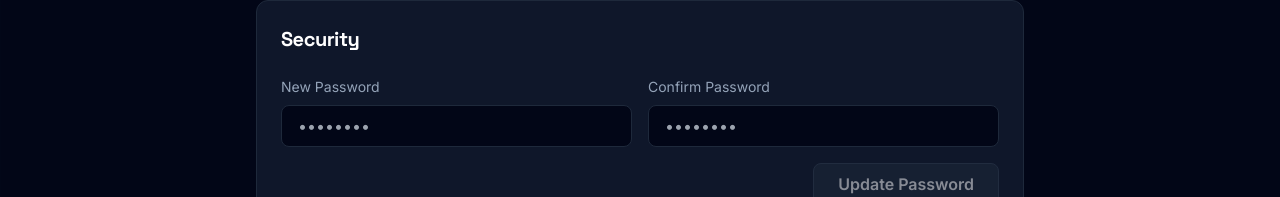
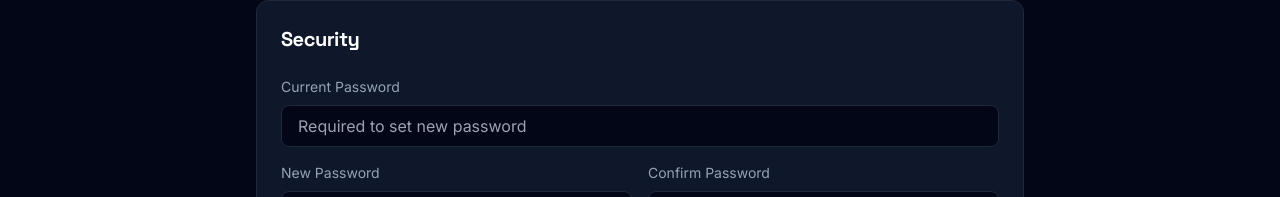
Before and after one commit to VictorChidex1/kelvins-grid, a React (Vite) app: page /settings in a window 1280 px wide. Shown: the part 724-921 px from the top of the page. Built offline with nearby package versions, Linux system fonts and the light colour scheme; no server answers.

Commit message:
enhanced password security

```diff
--- a/src/context/AuthContext.tsx
+++ b/src/context/AuthContext.tsx
@@ -11,6 +11,8 @@ import {
   updateProfile,
   updatePassword,
   deleteUser,
+  reauthenticateWithCredential,
+  EmailAuthProvider,
 } from "firebase/auth";
 import type { User } from "firebase/auth";
 import { doc, setDoc, getDoc, updateDoc, deleteDoc } from "firebase/firestore";
@@ -42,6 +44,7 @@ interface AuthContextType {
   updateUserProfile: (data: Partial<UserProfile>) => Promise<void>;
   updateUserPassword: (password: string) => Promise<void>;
   deleteAccount: () => Promise<void>;
+  reauthenticate: (password: string) => Promise<void>;
 }
 
 const AuthContext = createContext<AuthContextType | undefined>(undefined);
@@ -140,6 +143,15 @@ export function AuthProvider({ children }: { children: ReactNode }) {
     }
   };
 
+  const reauthenticate = async (password: string) => {
+    if (!auth.currentUser || !auth.currentUser.email) return;
+    const credential = EmailAuthProvider.credential(
+      auth.currentUser.email,
+      password
+    );
+    await reauthenticateWithCredential(auth.currentUser, credential);
+  };
+
   return (
     <AuthContext.Provider
       value={{
@@ -154,6 +166,7 @@ export function AuthProvider({ children }: { children: ReactNode }) {
         updateUserProfile,
         updateUserPassword,
         deleteAccount,
+        reauthenticate,
       }}
     >
       {!loading && children}
--- a/src/pages/Settings.tsx
+++ b/src/pages/Settings.tsx
@@ -11,6 +11,7 @@ export function Settings() {
     updateUserProfile,
     updateUserPassword,
     deleteAccount,
+    reauthenticate,
   } = useAuth();
   const navigate = useNavigate();
   const fileInputRef = useRef<HTMLInputElement>(null);
@@ -24,6 +25,7 @@ export function Settings() {
   // Form States
   const [fullName, setFullName] = useState(userProfile?.fullName || "");
   const [phone, setPhone] = useState(userProfile?.phone || "");
+  const [currentPassword, setCurrentPassword] = useState("");
   const [newPassword, setNewPassword] = useState("");
   const [confirmPassword, setConfirmPassword] = useState("");
 
@@ -47,7 +49,7 @@ export function Settings() {
   const handlePasswordChange = async (e: React.FormEvent) => {
     e.preventDefault();
     if (newPassword !== confirmPassword) {
-      setMessage({ type: "error", text: "Passwords do not match." });
+      setMessage({ type: "error", text: "New passwords do not match." });
       return;
     }
     if (newPassword.length < 6) {
@@ -61,15 +63,28 @@ export function Settings() {
     setIsLoading(true);
     setMessage(null);
     try {
+      // Re-authenticate first
+      await reauthenticate(currentPassword);
+
+      // Then update password
       await updateUserPassword(newPassword);
       setMessage({ type: "success", text: "Password updated successfully!" });
       setNewPassword("");
       setConfirmPassword("");
+      setCurrentPassword("");
     } catch (error: any) {
-      setMessage({
-        type: "error",
-        text: "Failed to update password. You may need to re-login.",
-      });
+      console.error(error);
+      if (
+        error.code === "auth/invalid-credential" ||
+        error.code === "auth/wrong-password"
+      ) {
+        setMessage({ type: "error", text: "Incorrect current password." });
+      } else {
+        setMessage({
+          type: "error",
+          text: "Failed to update password: " + error.message,
+        });
+      }
     } finally {
       setIsLoading(false);
     }
@@ -228,6 +243,18 @@ export function Settings() {
         <div className="bg-brand-900 border border-brand-800 rounded-xl p-6 mb-6">
           <h2 className="text-xl font-bold mb-6">Security</h2>
           <form onSubmit={handlePasswordChange} className="space-y-4">
+            <div>
+              <label className="block text-sm text-slate-400 mb-2">
+                Current Password
+              </label>
+              <input
+                type="password"
+                value={currentPassword}
+                onChange={(e) => setCurrentPassword(e.target.value)}
+                className="w-full bg-brand-950 border border-brand-800 rounded-lg px-4 py-2 text-white focus:border-action focus:outline-none"
+                placeholder="Required to set new password"
+              />
+            </div>
             <div className="grid grid-cols-1 md:grid-cols-2 gap-4">
               <div>
                 <label className="block text-sm text-slate-400 mb-2">
@@ -257,7 +284,7 @@ export function Settings() {
             <div className="flex justify-end mt-4">
               <button
                 type="submit"
-                disabled={isLoading || !newPassword}
+                disabled={isLoading || !newPassword || !currentPassword}
                 className="bg-brand-800 text-white font-bold px-6 py-2 rounded-lg hover:bg-brand-700 transition-colors disabled:opacity-50 border border-brand-700"
               >
                 Update Password
```
